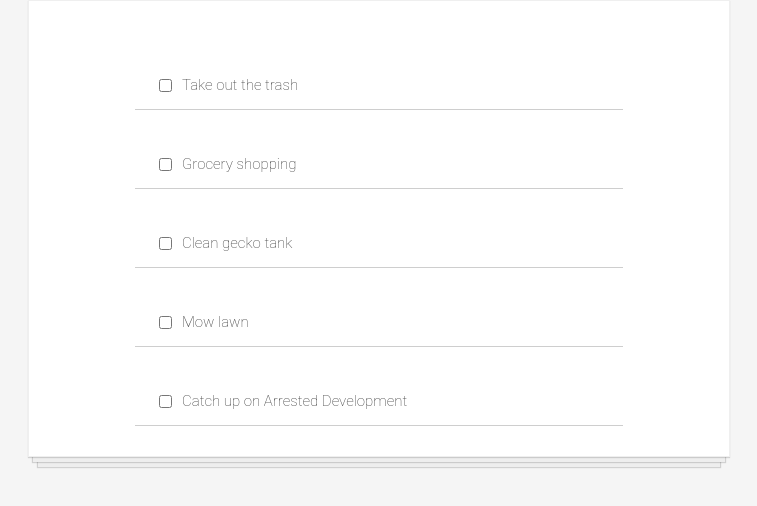
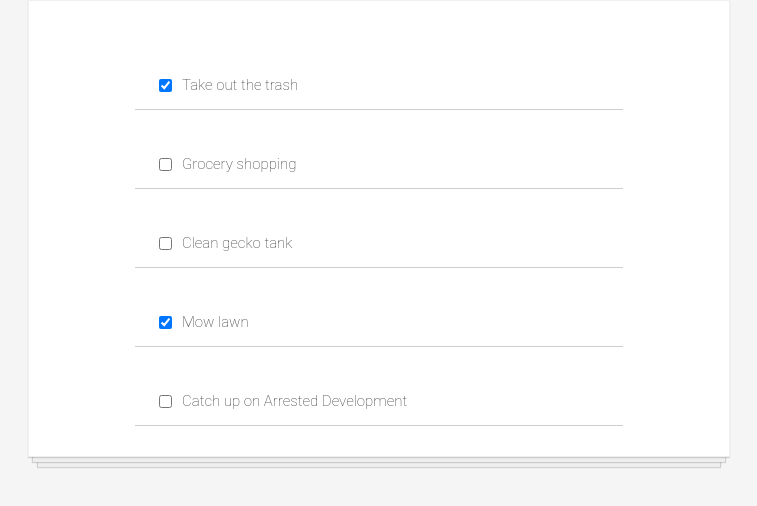
Before and after one commit to porjotooon/react-practice, a React (Create React App) app: page / in a window 1280 px wide. Shown: the top 506 px of the page, without its empty margins (261-1018 px from the left). Built offline with nearby package versions, Linux system fonts and the light colour scheme.

Commit message:
Add state to App component

```diff
--- a/src/App.js
+++ b/src/App.js
@@ -3,13 +3,31 @@ import './App.css'
 import TodoItem from "./TodoItem"
 import todosData from "./todosData"
 
-function App() {
-  const todoComponent = todosData.map(todo => <TodoItem key={todo.id} text={todo.text}/>)
-  return (
-    <div className="todo-list">
-      {todoComponent}
-    </div>
-  );
+// function App() {
+//   const todoComponent = todosData.map(item => <TodoItem key={item.id} item={item}/>)
+//   return (
+//     <div className="todo-list">
+//       {todoComponent}
+//     </div>
+//   );
+// }
+
+class App extends React.Component{
+  constructor(){
+    super()
+    this.state = {
+      todo: todosData
+    }
+  }
+  render(){
+    const todoComponent = this.state.todo.map(item => <TodoItem key={item.id} item={item}/>)
+    return (
+      <div className="todo-list">
+        {todoComponent}
+      </div>
+    );
+
+  }
 }
 
 export default App;
--- a/src/TodoItem.js
+++ b/src/TodoItem.js
@@ -1,13 +1,24 @@
 import React from "react";
 import "./TodoItem.css";
 
-function TodoItem(props){
-    return(
-        <div className="todo-item" style={{display: props.completed && "none"}}>
-            <input type="checkbox"></input>
-            <p>{props.text}</p>
-        </div>
-    )
+// function TodoItem(props){
+//     return(
+//         <div className="todo-item">
+//             <input type="checkbox" checked={props.item.completed}></input>
+//             <p>{props.item.text}</p>
+//         </div>
+//     )
+// }
+
+class TodoItem extends React.Component{
+    render(){
+        return(
+            <div className="todo-item">
+                <input type="checkbox" checked={this.props.item.completed}></input>
+                <p>{this.props.item.text}</p>
+            </div>
+        )
+    }
 }
 
 export default TodoItem;
```
